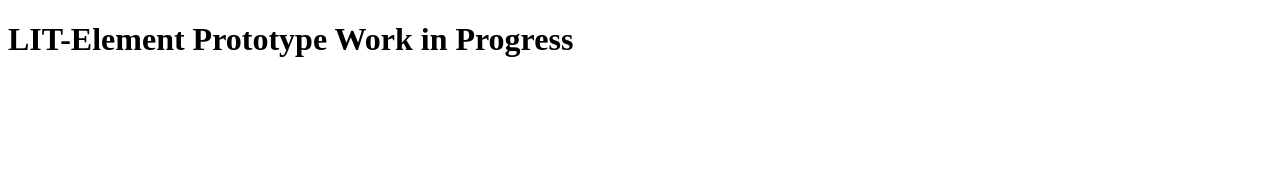
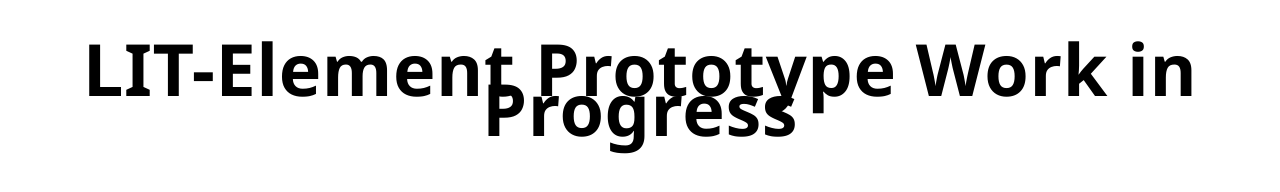
Before and after one commit to purnatalabs/LIT-Element-Test, a plain HTML site: page index.html in a window 1280 px wide. Drawn offline with Linux system fonts and the light colour scheme.

Commit message:
Update index.html

```diff
--- a/index.html
+++ b/index.html
@@ -6,6 +6,15 @@
     <meta name="viewport" content="width=device-width, initial-scale=1.0">
     <link href="./tsconfig.tsbuildinfo">
     <title>Compoenent Creation</title>
+    <style>
+        body{
+            font-family:'Segoe UI';
+            font-size: 36px;
+            line-height: 40px;
+            text-align:center;
+            letter-spacing:0.5px;
+        }
+    </style>
 </head>
 <body>
     <h1>LIT-Element Prototype Work in Progress</h1>
```
